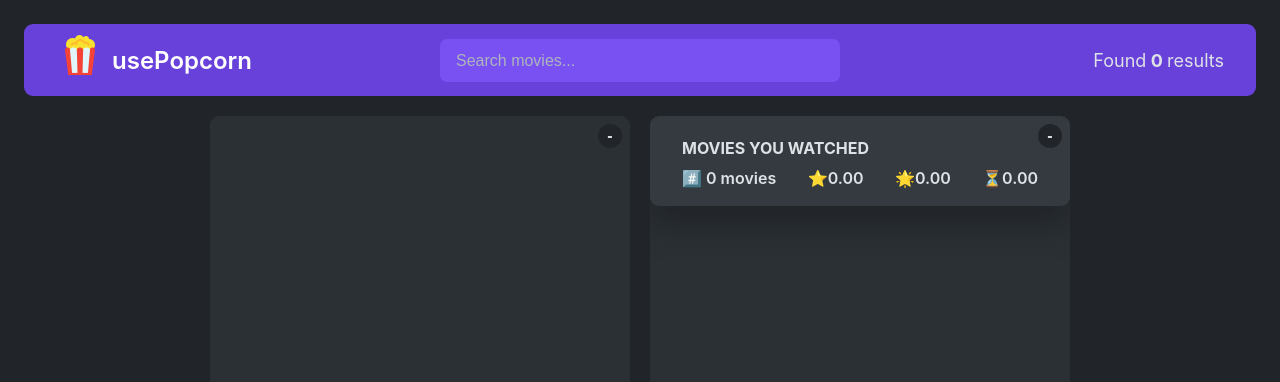
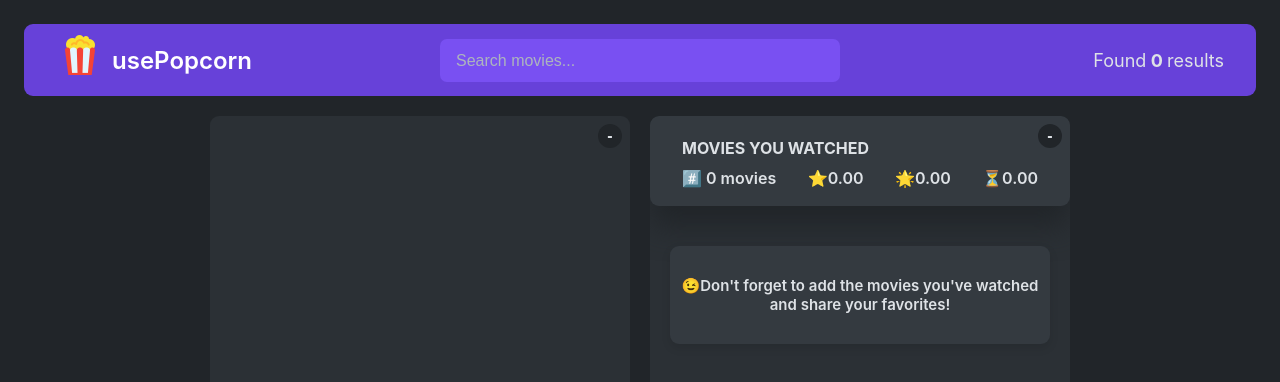
Before and after one commit to Amal-Amama/popcorn, a React (Create React App) app: page / in a window 1280 px wide. Shown: the top 382 px of the page. Built offline with nearby package versions, Linux system fonts and the light colour scheme.

Commit message:
using context

```diff
--- a/src/App.js
+++ b/src/App.js
@@ -10,30 +10,14 @@ import WatchedSum from "./components/WatchedSum";
 import MovieDetails from "./components/MovieDetails";
 import WatchedMoviesList from "./components/WatchedMoviesList";
 import { useMovies } from "./hooks/useMovies";
-import { useLocalStorage } from "./hooks/useLocalStorage";
+import { WatchedProvider } from "./contexts/WatchedMoviesContext";
 
 function App() {
   const [query, setQuery] = useState("");
   const [selectedMovieId, setSelectedMovieId] = useState("");
   const { movies, error, isLoading } = useMovies(query, setSelectedMovieId);
-  const [watchedMovies, setWatchedMovies] = useLocalStorage("watched", []);
-
-  function handleAddWatchedMovie(movie) {
-    if (watchedMovies.map((movie) => movie.imdbID).includes(movie.imdbID))
-      return;
-    setWatchedMovies((watchedMovies) => [movie, ...watchedMovies]);
-  }
-  function handleDeleteWatchedMovie(id) {
-    setWatchedMovies((watchedList) =>
-      watchedList.filter((movie) => movie.imdbID !== id)
-    );
-  }
 
   const numMovies = movies.length;
-
-  const watchedUserRating = watchedMovies.find(
-    (movie) => movie.imdbID === selectedMovieId
-  )?.userRating;
 
   return (
     <div className="App">
@@ -55,24 +39,21 @@ function App() {
           {error && !selectedMovieId && <Message message={error} />}
           {isLoading && <Loader />}
         </Box>
+        <WatchedProvider>
           <Box>
             {!selectedMovieId ? (
               <>
-              <WatchedSum watchedMovies={watchedMovies} />
-              <WatchedMoviesList
-                watchedMovies={watchedMovies}
-                onDeleteWatchedMovie={handleDeleteWatchedMovie}
-              />
+                <WatchedSum />
+                <WatchedMoviesList />
               </>
             ) : (
               <MovieDetails
                 setSelectedMovieId={setSelectedMovieId}
                 selectedMovieId={selectedMovieId}
-              onAddMovie={handleAddWatchedMovie}
-              watchedUserRating={watchedUserRating}
               />
             )}
           </Box>
+        </WatchedProvider>
       </main>
     </div>
   );
--- a/src/WatchedMovie.js
+++ b/src/WatchedMovie.js
@@ -1,7 +1,9 @@
 import React from "react";
+import { useWatched } from "./contexts/WatchedMoviesContext";
 
-function WatchedMovie({ movie, onDeleteWatchedMovie }) {
+function WatchedMovie({ movie }) {
   const { imdbID, imdbRating, poster, runtime, title, userRating } = movie;
+  const { handleDeleteWatchedMovie } = useWatched();
   return (
     <div className="watchedMovie">
       <img
@@ -25,7 +27,7 @@ function WatchedMovie({ movie, onDeleteWatchedMovie }) {
           {runtime}
         </p>
       </div>
-      <button onClick={() => onDeleteWatchedMovie(imdbID)}>x</button>
+      <button onClick={() => handleDeleteWatchedMovie(imdbID)}>x</button>
     </div>
   );
 }
--- a/src/components/MovieDetails.js
+++ b/src/components/MovieDetails.js
@@ -3,18 +3,15 @@ import StarRating from "./StarRating";
 import Loader from "./Loader";
 import Message from "./Message";
 import { BASE_URL, KEY } from "../config";
+import { useWatched } from "../contexts/WatchedMoviesContext";
 
-function MovieDetails({
-  setSelectedMovieId,
-  onAddMovie,
-  selectedMovieId,
-  watchedUserRating,
-}) {
+function MovieDetails({ setSelectedMovieId, selectedMovieId }) {
   const [rating, setRating] = useState(0);
   const [movie, setMovie] = useState({});
   const [isloading, setIsLoading] = useState(false);
   const [error, setError] = useState("");
-
+  const { handleAddMovie, watchedUserRating } = useWatched();
+  const watchedRating = watchedUserRating(selectedMovieId);
   useEffect(
     function () {
       async function fetchMovieDetails() {
@@ -58,7 +55,7 @@ function MovieDetails({
       runtime: Number(runtime.split(" ").at(0)),
       userRating: rating,
     };
-    onAddMovie(updatedMovie);
+    handleAddMovie(updatedMovie);
     setRating(0);
   }
   useEffect(
@@ -91,8 +88,8 @@ function MovieDetails({
 
       <section className="section_details">
         <div className="rating">
-          {watchedUserRating ? (
-            <p>You rated with movie {watchedUserRating}⭐</p>
+          {watchedRating ? (
+            <p>You rated with movie {watchedRating}⭐</p>
           ) : (
             <>
               <StarRating size={24} onSetRate={setRating} />
--- a/src/components/WatchedMoviesList.js
+++ b/src/components/WatchedMoviesList.js
@@ -1,7 +1,16 @@
 import React from "react";
 import WatchedMovie from "../WatchedMovie";
+import { useWatched } from "../contexts/WatchedMoviesContext";
 
-function WatchedMoviesList({ watchedMovies, onDeleteWatchedMovie }) {
+function WatchedMoviesList() {
+  const { watchedMovies, onDeleteWatchedMovie } = useWatched();
+  if (watchedMovies.length === 0)
+    return (
+      <p className="watchedMessage">
+        <span>😉</span>
+        Don't forget to add the movies you've watched and share your favorites!
+      </p>
+    );
   return (
     <ul>
       {watchedMovies.map((watched) => (
--- a/src/components/WatchedSum.js
+++ b/src/components/WatchedSum.js
@@ -1,4 +1,5 @@
 import React from "react";
+import { useWatched } from "../contexts/WatchedMoviesContext";
 
 const average = (arr) => {
   return arr.reduce(function (acc, cur) {
@@ -6,8 +7,8 @@ const average = (arr) => {
   }, 0);
 };
 
-function WatchedSum({ watchedMovies }) {
-  console.log({ watchedMovies: watchedMovies });
+function WatchedSum() {
+  const { watchedMovies } = useWatched();
   const avgImdbRating = average(watchedMovies.map((movie) => movie.imdbRating));
   const avgUserRating = average(watchedMovies.map((movie) => movie.userRating));
   const avgRuntime = average(watchedMovies.map((movie) => movie.runtime));
--- /dev/null
+++ b/src/contexts/WatchedMoviesContext.js
@@ -0,0 +1,42 @@
+import { createContext, useContext } from "react";
+import { useLocalStorage } from "../hooks/useLocalStorage";
+
+const WatchedContext = createContext();
+function WatchedProvider({ children }) {
+  const [watchedMovies, setWatchedMovies] = useLocalStorage("watched", []);
+
+  function handleAddMovie(movie) {
+    if (watchedMovies.map((movie) => movie.imdbID).includes(movie.imdbID))
+      return;
+    setWatchedMovies((watchedMovies) => [movie, ...watchedMovies]);
+  }
+  function handleDeleteWatchedMovie(id) {
+    setWatchedMovies((watchedList) =>
+      watchedList.filter((movie) => movie.imdbID !== id)
+    );
+  }
+
+  function watchedUserRating(selectedMovieId) {
+    return watchedMovies.find((movie) => movie.imdbID === selectedMovieId)
+      ?.userRating;
+  }
+  return (
+    <WatchedContext.Provider
+      value={{
+        watchedMovies,
+        handleAddMovie,
+        handleDeleteWatchedMovie,
+        watchedUserRating,
+      }}
+    >
+      {children}
+    </WatchedContext.Provider>
+  );
+}
+function useWatched() {
+  const context = useContext(WatchedContext);
+  if (context === undefined)
+    throw new Error("PostContext was used outside of the PostProvider");
+  return context;
+}
+export { WatchedProvider, useWatched };
--- a/src/index.css
+++ b/src/index.css
@@ -149,8 +149,8 @@ main {
 }
 .message {
   display: flex;
-  font-size: 24px;
-  padding: 30px 0;
+  font-size: 2.4rem;
+  padding: 3rem 0;
   justify-content: center;
 }
 
@@ -297,3 +297,25 @@ main {
 .watchedMovie button:hover {
   background-color: var(--color-red-dark);
 }
+.watchedMessage {
+  background-color: var(--color-background-100);
+  text-align: center;
+  font-size: 1.5rem;
+  margin: 4rem 2rem;
+  padding: 3rem 0;
+  font-weight: 600;
+  border-radius: 0.9rem;
+  box-shadow: 0 4px 10px rgba(0, 0, 0, 0.1);
+  transition: transform 0.3s ease, background-color 0.3s ease;
+  animation: popIn 0.8s ease forwards;
+}
+@keyframes popIn {
+  0% {
+    opacity: 0;
+    transform: scale(0.9);
+  }
+  100% {
+    opacity: 1;
+    transform: scale(1);
+  }
+}
```
Lines whose indentation alone changed are shown as unchanged.
